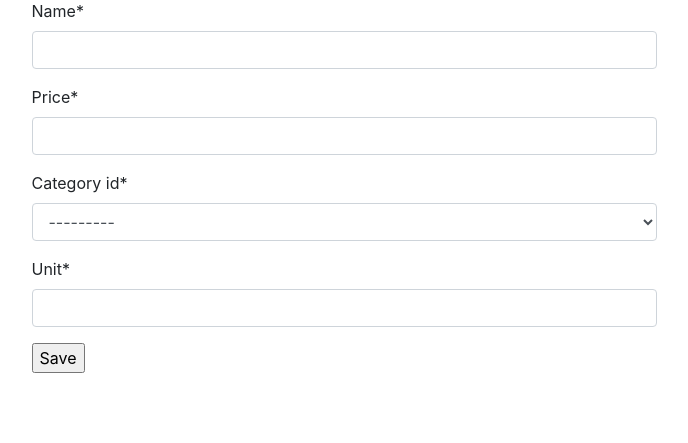
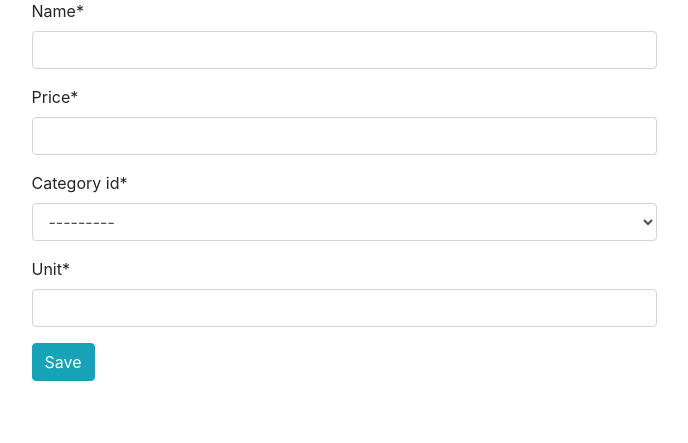
Before and after one commit to KamilKulerz/order_management, a Django app: page /add_items/ in a window 1280 px wide. Shown: the part 111-554 px from the top of the page, without its empty margins (296-984 px from the left). Run offline with Django 3.2, Linux system fonts and the light colour scheme; data comes from the database, SQL or seed files in the repository; some libraries are stand-ins or nearby versions.

Commit message:
add bootstrap styling to btn

```diff
--- a/orders_app/templates/orders_app/customer_form.html
+++ b/orders_app/templates/orders_app/customer_form.html
@@ -5,6 +5,6 @@
     <h2>Add customer</h2>
     <form method="post">{% csrf_token %}
         {{ form|crispy }}
-        <input type="submit" value="Save">
+        <button type="submit" class="btn btn-info">Save</button>
     </form>
 {% endblock %}
--- a/orders_app/templates/orders_app/item_form.html
+++ b/orders_app/templates/orders_app/item_form.html
@@ -5,6 +5,6 @@
     <h2>Add item</h2>
     <form method="post">{% csrf_token %}
         {{ form|crispy }}
-        <input type="submit" value="Save">
+        <button type="submit" class="btn btn-info">Save</button>
     </form>
 {% endblock %}
--- a/orders_app/templates/orders_app/order_form.html
+++ b/orders_app/templates/orders_app/order_form.html
@@ -5,6 +5,6 @@
     <h2>Add order</h2>
     <form method="post">{% csrf_token %}
         {{ form|crispy }}
-        <input type="submit" value="Save">
+        <button type="submit" class="btn btn-info">Save</button>
     </form>
 {% endblock %}
--- a/orders_app/templates/orders_app/ordereditem_form.html
+++ b/orders_app/templates/orders_app/ordereditem_form.html
@@ -5,6 +5,6 @@
     <h2>Add item to the order</h2>
     <form method="post">{% csrf_token %}
         {{ form|crispy }}
-        <input type="submit" value="Save">
+        <button type="submit" class="btn btn-info">Save</button>
     </form>
 {% endblock %}
```
